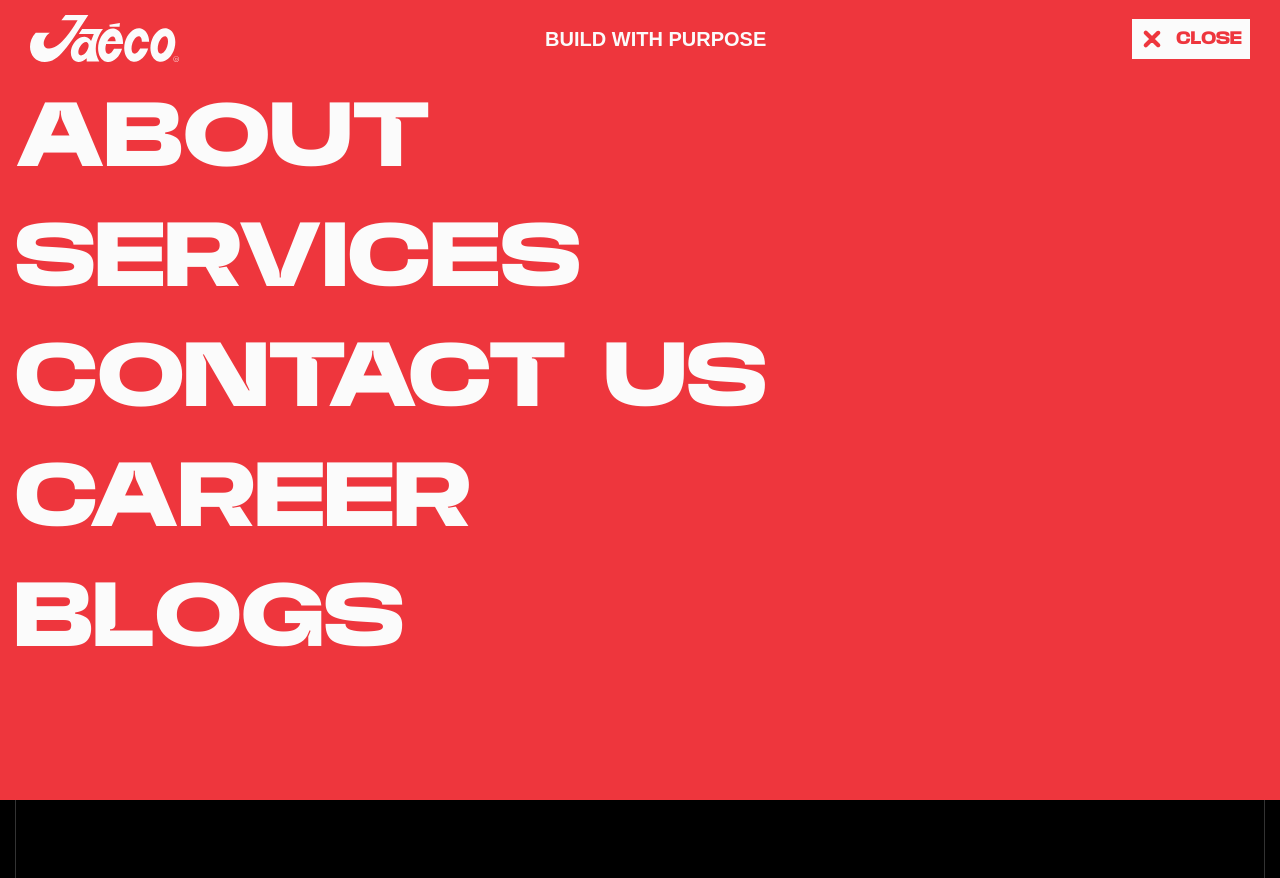
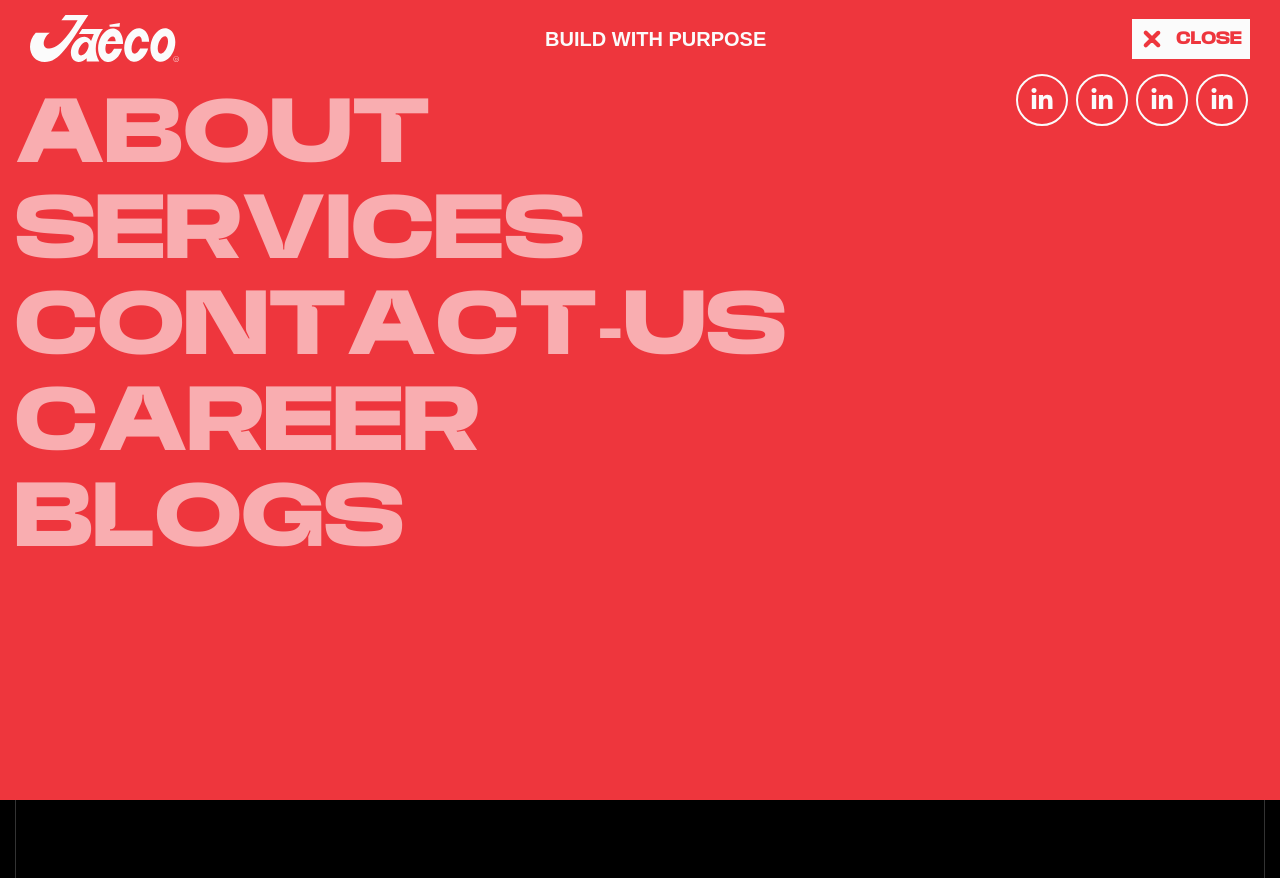
Before and after one commit to duttachandan/devsolutions-full-stack, a Next.js app: page / in a window 1280 px wide. Both pictures are taken after a click on the element 1224 px from the left and 39 px from the top of the page. Built offline with nearby package versions, Linux system fonts and the light colour scheme.

Commit message:
udpated social links

```diff
--- a/app/globals.css
+++ b/app/globals.css
@@ -19,3 +19,15 @@ li {
   border-right: 0.3px solid rgba(255, 255, 255, 0.2);
   border-left: 0.3px solid rgba(255, 255, 255, 0.2);
 }
+
+.social-links {
+  transition: linear 0.1s;
+}
+
+.social-links>svg {
+  transition: linear 0.1s;
+}
+
+.social-links:hover>svg {
+  fill: var(--primary-color);
+}
--- a/components/Navbar.tsx
+++ b/components/Navbar.tsx
@@ -41,7 +41,7 @@ const Navbar = () => {
                             </li>
                             <li className="h-12.5  w-12.5">
                                 <span
-                                    className={`p-2 w-[50] h-[50] ${Style.bg_primary} flex
+                                    className={`p-2 cursor-pointer w-[50] h-[50] ${Style.bg_primary} flex
                                     items-center justify-center mb-0 ${Style.primary_btn}`}
                                     onClick={() => setToggleSideBar((prev) => !prev)}
                                 >
--- a/components/Sidebar.tsx
+++ b/components/Sidebar.tsx
@@ -2,6 +2,8 @@ import React, { type Dispatch, type SetStateAction } from 'react'
 import { RxCross2 } from "react-icons/rx";
 import Style from "@/style/style.module.css"
 import Link from 'next/link';
+
+import { FaLinkedinIn } from "react-icons/fa";
 
 
 const Sidebar = ({ toggle, setToggle }: {
@@ -11,32 +13,42 @@ const Sidebar = ({ toggle, setToggle }: {
     const animateLinks = (text: string) => {
         return text.split("").map((elm, index) => {
             return (
-                <>
                 <span
-                        className={`text-[24px] sm:text-[38px] text-nowrap md:text-[80px] ${Style.text_BaseNeuLight} font-bold uppercase`}
+                    className={`
+                            text-[24px] sm:text-[38px] text-nowrap
+                            md:text-[80px] ${Style.text_BaseNeuLight}
+                            font-bold uppercase ${Style.span_hover_effect}`
+                    }
                     style={{
-                            "--index": index
+                        "--index": index,
+                        "--content": `"${elm == ' ' ? '-' : elm}"`,
                     } as React.CSSProperties}
                     key={index}
                 >
-                        {elm}
+                    <span
+                        style={{
+                            "--index": index,
+                            "--content": `"${elm}"`,
+                        } as React.CSSProperties}
+                    >
+                        {elm == ' ' ? '-' : elm}
                     </span>
-                </>
+                </span>
             )
         });
     }
 
     return (
         <>
-            {/* SideBar Code */}
             <div
                 className={`fixed h-screen w-screen top-0 left-0
                 bg-(--primary-color) text-(--secondary-color) ${Style.sidebar}
                 ${toggle ? Style.sidebar_show : Style.sidebar_hide} px-3.75`}
             >
-                {/* top bar */}
-                <div className='flex items-center sm:px-3.75 pt-3.75 justify-between'>
-                    {/* Logo */}
+                <div
+                    className='flex items-center sm:px-3.75
+                    pt-3.75 justify-between mb-4'
+                >
                     <Link className="w-37.25" href="/">
                         <svg
                             className="w-full object-cover"
@@ -50,11 +62,10 @@ const Sidebar = ({ toggle, setToggle }: {
                         Build With Purpose
                     </div>
 
-                    {/* Close Button */}
                     <span
                         className={`p-2 ${Style.bg_secondary} flex
                         items-center justify-center mb-0 ${Style.primary_btn}
-                    uppercase gap-3 ${Style.close_btn}`}
+                        uppercase gap-3 ${Style.close_btn} cursor-pointer`}
                         onClick={() => setToggle(prev => !prev)}
                     >
                         <RxCross2 size={24} style={{ color: '#EE363D', fill: 'white', strokeWidth: '1.5' }} />
@@ -64,7 +75,8 @@ const Sidebar = ({ toggle, setToggle }: {
                     </span>
                 </div>
 
-                {/* Main Links */}
+                <div className=''>
+                    {/* Navbar Links */}
                     <ul className='pt-3.75'>
                         <li>
                             <Link className={`${Style.nav_links}`} href={'/about'}>
@@ -102,7 +114,37 @@ const Sidebar = ({ toggle, setToggle }: {
                             </Link>
                         </li>
                     </ul>
-                {/*  */}
+                    {/* Social Media */}
+                    <div className='md:fixed top-18.5 right-8'>
+                        {/* Social Icons */}
+                        <div className='flex gap-2'>
+                            <Link
+                                className='p-3 border-2 rounded-full hover:bg-(--secondary-color) social-links'
+                                href=""
+                            >
+                                <FaLinkedinIn size={24} />
+                            </Link>
+                            <Link
+                                className='p-3 border-2 rounded-full hover:bg-(--secondary-color) social-links'
+                                href=""
+                            >
+                                <FaLinkedinIn size={24} />
+                            </Link>
+                            <Link
+                                className='p-3 border-2 rounded-full hover:bg-(--secondary-color) social-links'
+                                href=""
+                            >
+                                <FaLinkedinIn size={24} />
+                            </Link>
+                            <Link
+                                className='p-3 border-2 rounded-full hover:bg-(--secondary-color) social-links'
+                                href=""
+                            >
+                                <FaLinkedinIn size={24} />
+                            </Link>
+                        </div>
+                    </div>
+                </div>
             </div>
         </>
     )
--- a/style/style.module.css
+++ b/style/style.module.css
@@ -17,6 +17,7 @@
     --primary-color: #EE363D;
     --secondary-color: rgba(251, 251, 251, 1);
     --tertiary-color: #ff4d6d;
+    --hover-secondary-color: #F9ADB0;
 }
 
 .bg_primary {
@@ -37,8 +38,46 @@
 .text_BaseNeuLight {
     font-family: BaseNueLight, sans-serif;
     font-weight: 900;
+    color: var(--hover-secondary-color);
+}
+
+.span_hover_effect {
+    position: relative;
+}
+
+.span_hover_effect::after {
+    content: var(--content);
+    display: inline-block;
+    position: absolute;
+    left: 0;
+    right: 0;
+    top: 100%;
+    transition: 250ms ease-in-out;
+    transition-delay: calc(var(--index) * 0.02s);
     color: var(--secondary-color);
 }
+
+.nav_links>span>span {
+    transition: 250ms ease-in-out;
+    display: inline-block;
+    transition-delay: calc(var(--index) * 0.01s);
+}
+
+.nav_links {
+    overflow: hidden;
+    line-height: 1;
+    margin-bottom: 10px;
+    text-wrap: nowrap;
+}
+
+.nav_links:hover>.span_hover_effect::after {
+    transform: translateY(-100%);
+}
+
+.nav_links:hover>.span_hover_effect>span {
+    transform: translateY(-100%);
+}
+
 
 .text_space {
     display: flex !important;
@@ -136,10 +175,3 @@
 .close_btn:hover>svg {
     transform: rotate(270deg);
 }
-
-
-/* @media screen and (max-width: 768px) {
-    .text_space {
-        font-size: 16px;
-    }
-} */
```
Also changed, not shown: app/(frontend)/page.tsx (line endings or trailing spaces). Lines whose indentation alone changed are shown as unchanged.
